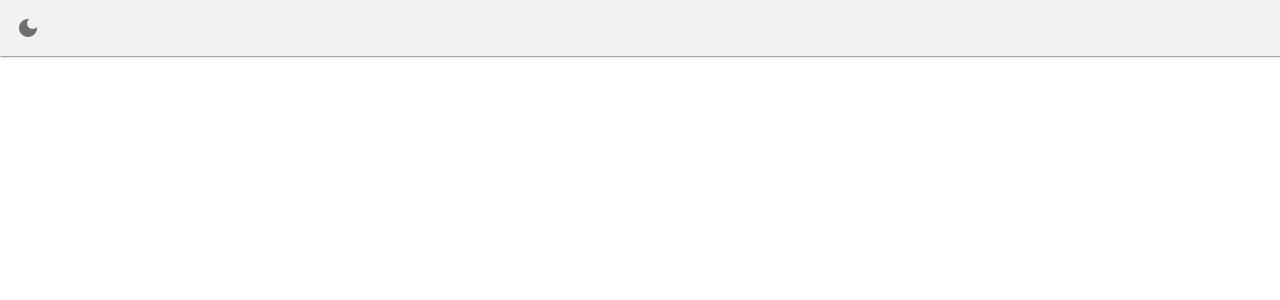
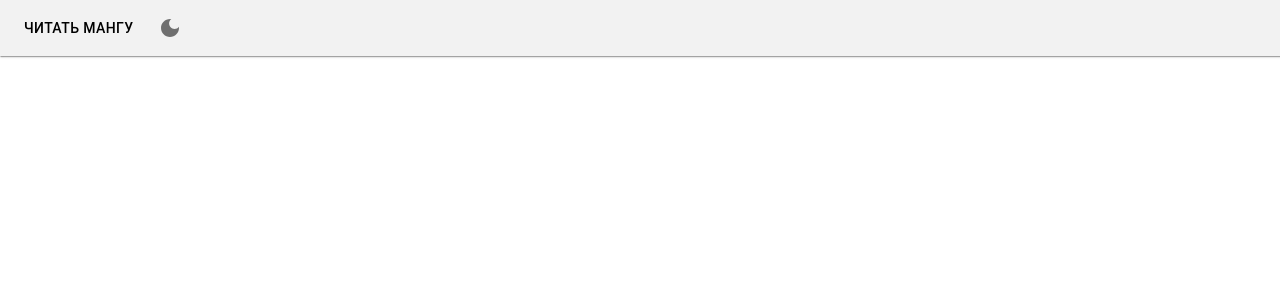
Before and after one commit to ShibouDev/remanga_redux, a React (Create React App) app: page / in a window 1280 px wide. Shown: the top 300 px of the page. Built offline with nearby package versions, Linux system fonts and the light colour scheme.

Commit message:
add button logic

```diff
--- a/src/components/Button/Button.jsx
+++ b/src/components/Button/Button.jsx
@@ -1,9 +1,8 @@
-import { useSelector, useDispatch } from "react-redux";
-import { ThemeProvider } from "@mui/material/styles";
-import {Button} from '@mui/material/Button';
-import { darkTheme, lightTheme } from "../theme/theme";
-import { toggleTheme } from "../theme/themeSlice";
+import Button from '@mui/material/Button';
 
-export const Button = (props) => {
-    <Button >{props.text}</Button>
+export const ButtonPrimary = (props) => {
+    return (
+    <Button variant='primary'>{props.text}</Button>
+    )
 }
+export default ButtonPrimary
--- a/src/components/Header/Header.jsx
+++ b/src/components/Header/Header.jsx
@@ -5,9 +5,9 @@ import DarkModeIcon from '@mui/icons-material/DarkMode';
 import FlareIcon from '@mui/icons-material/Flare';
 import { darkTheme, lightTheme } from '../theme/theme';
 import { toggleTheme } from '../theme/themeSlice';
+import ButtonPrimary from "../Button/Button"
 export const Header = () => {
 const theme = useSelector((state) => state.theme);
-console.log(theme)
 const dispatch = useDispatch();
 const ToggleSwitch  = () => {
     if(theme.darkTheme == false){
@@ -39,6 +39,7 @@ const ToggleSwitch  = () => {
             borderRadius: '0',
             padding: 8,
         }}>
+            <ButtonPrimary text="Читать мангу"/>
         <ToggleSwitch />
         </Paper>
         </ThemeProvider>
```
